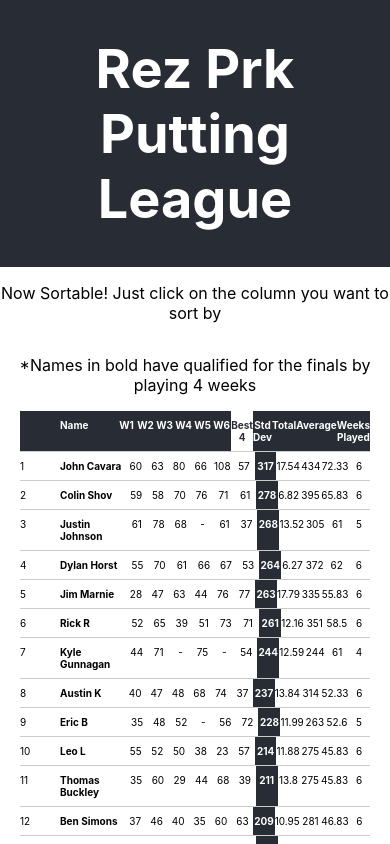
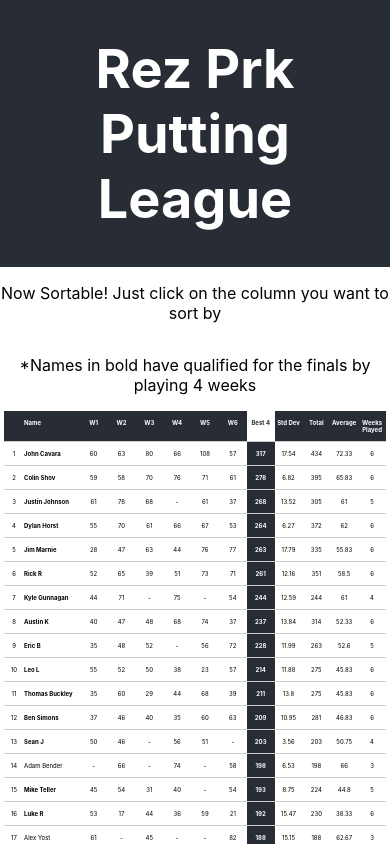
Before and after one commit to cshov/rez-prk-putting-league, a React (Create React App) app: page / in a window 390 px wide. Shown: the top 844 px of the page. Built offline with nearby package versions, Linux system fonts and the light colour scheme.

Commit message:
better mobile styles

```diff
--- a/src/standings/Standings.css
+++ b/src/standings/Standings.css
@@ -7,20 +7,27 @@ table {
     flex: 1;
     display: flex;
     flex-direction: column;
-    margin: 0 20px 32px 20px;
+    margin: 0 0 32px 0;
     font-size: 14px;
 }
 
 @media only screen and (max-width: 800px) {
     table {
         font-size: 12px;
-
+        margin: 0 8px 32px 8px;
     }
 }
 
 @media only screen and (max-width: 600px) {
     table {
         font-size: 10px;
+        margin: 0 4px 32px 4px;
+    }
+}
+
+@media only screen and (max-width: 500px) {
+    table {
+        font-size: 6px;
     }
 }
 
@@ -36,7 +43,6 @@ table tr th, table tr td {
     flex: 1;
     text-align: center;
     padding: 8px 0;
-
 }
 
 table tr th:first-child, table tr td:first-child {
@@ -45,9 +51,22 @@ table tr th:first-child, table tr td:first-child {
     text-align: left;
 }
 
+@media only screen and (max-width: 600px) {
+    table tr th:first-child, table tr td:first-child {
+        width: 20px;
+        text-align: center;
+    }
+}
+
 table tr th.playerName, table tr td.playerName {
     flex: 3;
     text-align: left;
+}
+
+@media only screen and (max-width: 600px) {
+    table tr th.playerName, table tr td.playerName {
+        flex: 2;
+    }
 }
 
 table tr.sortableHeaders {
```
